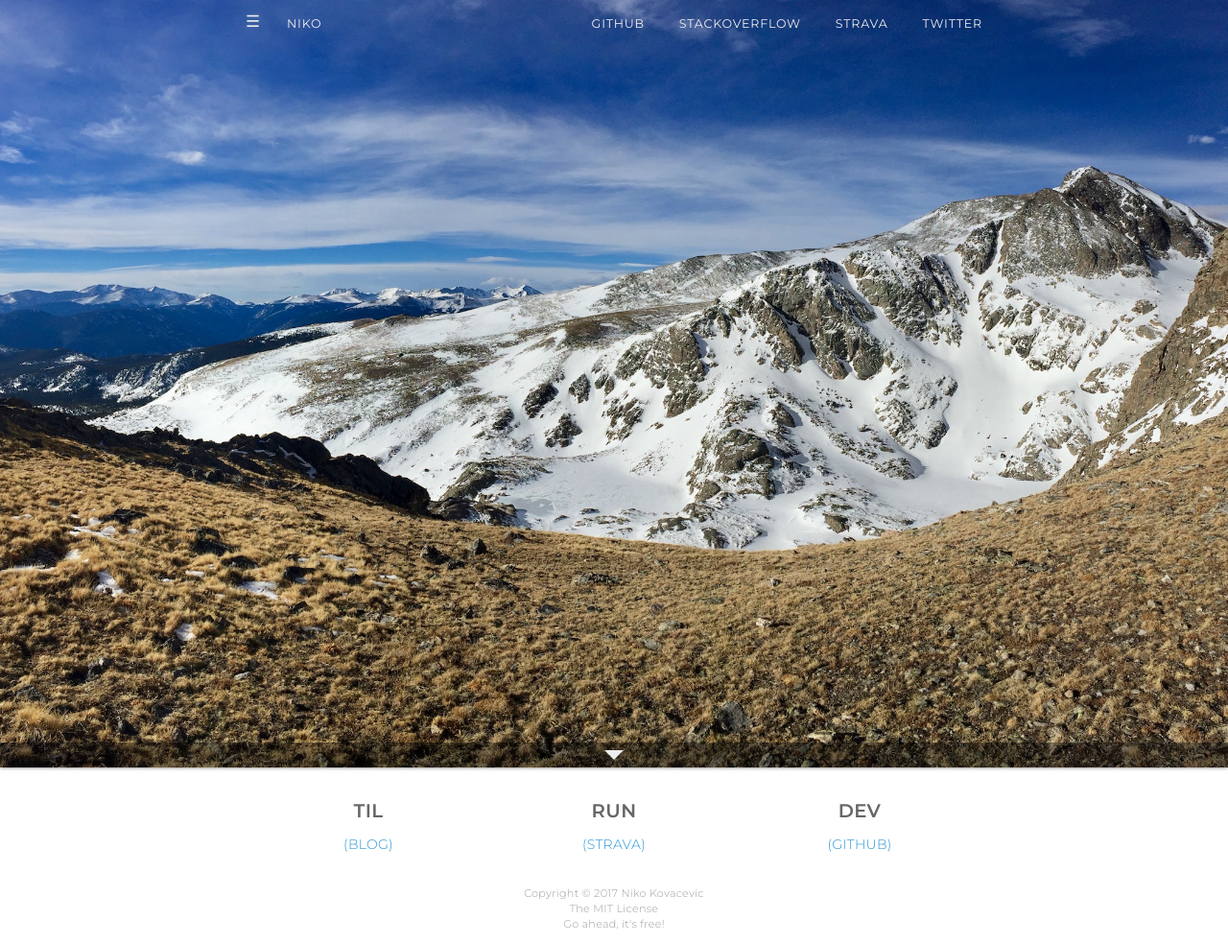
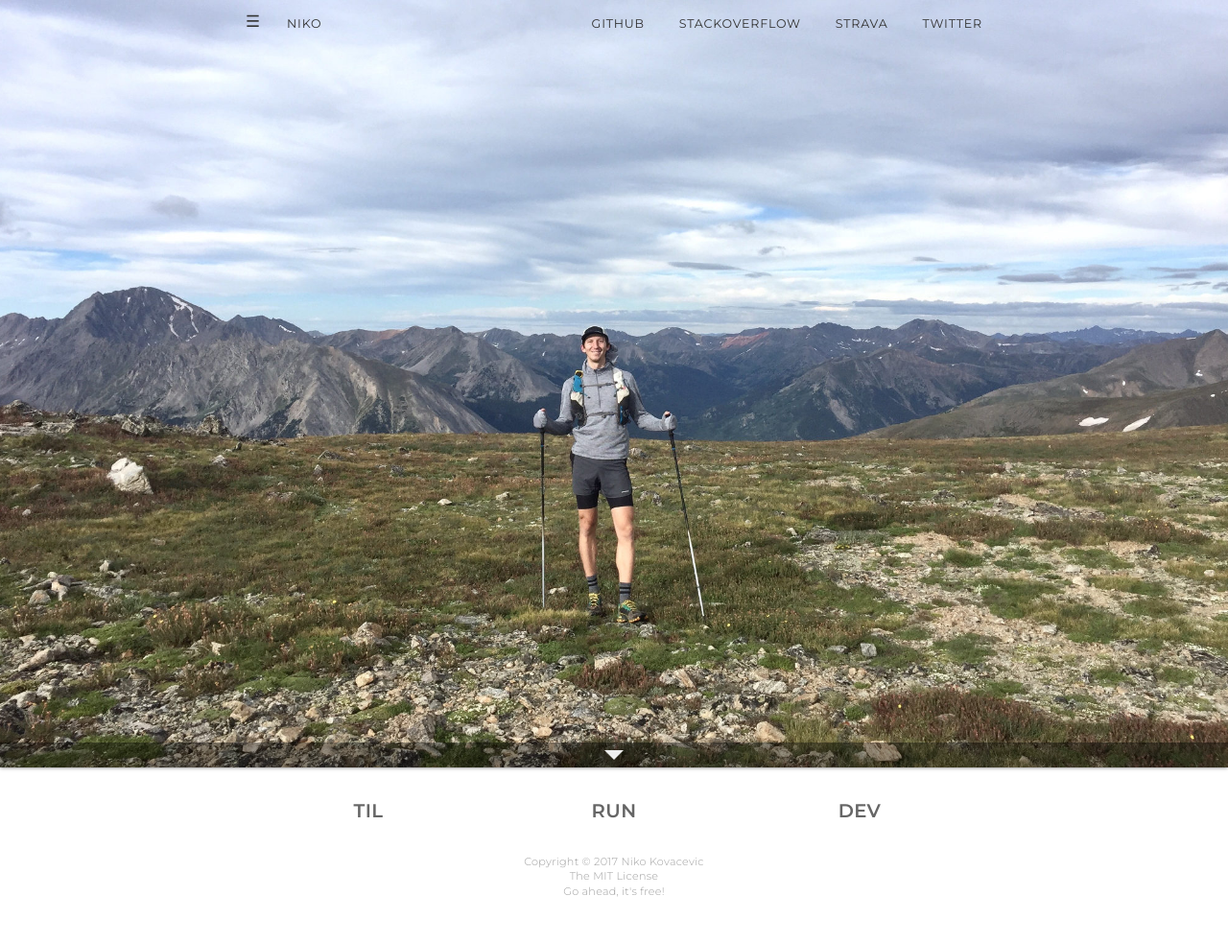
Before and after one commit to nikovacevic/nikovacevic, a plain HTML site: page public/index.html in a window 1280 px wide. Shown: the whole page at 96% size. After the commit the page ends 949 px from the top, so only its background shows below. Drawn offline with Linux system fonts and the light colour scheme.

Commit message:
Better background image. Removed parentheticals in footer links

```diff
--- a/public/css/stark.css
+++ b/public/css/stark.css
@@ -119,10 +119,10 @@ header nav ul li a {
   padding: 16px 16px 12px 16px;
   border: none;
   transition: all 0.2s;
-  color: #EEE;
+  color: #333;
 }
 header nav ul li a:visited {
-  color: #EEE;
+  color: #333;
 }
 header nav ul li a:hover {
   text-decoration: none;
@@ -134,7 +134,7 @@ header nav button#dropdown-button {
   border: none;
   background: none;
   font-size: 1.2em;
-  color: #EEE;
+  color: #333;
   border-radius: 0px;
   cursor: pointer;
   padding: 9px 12px;
@@ -148,7 +148,7 @@ section#atf {
   justify-content: flex-end;
   align-items: center;
   background-color: #5b5b5b;
-  background-image: url('/images/01.jpg');
+  background-image: url('/images/background.jpg');
   background-repeat: no-repeat;
   background-position: top;
   background-size: cover;
--- a/public/index.html
+++ b/public/index.html
@@ -37,15 +37,12 @@
         <div class="tile-container">
           <a href="//til.nikovacevic.io/" class="tile">
             <h2>TIL</h2>
-            <p>(BLOG)</p>
           </a>
           <a href="https://strava.com/athletes/6476954" class="tile">
             <h2>RUN</h2>
-            <p>(STRAVA)</p>
           </a>
           <a href="https://github.com/nikovacevic" class="tile">
             <h2>DEV</h2>
-            <p>(GITHUB)</p>
           </a>
         </div>
       </div>
```
Also changed, not shown: public/images/background.jpg (added), 1 other file.
